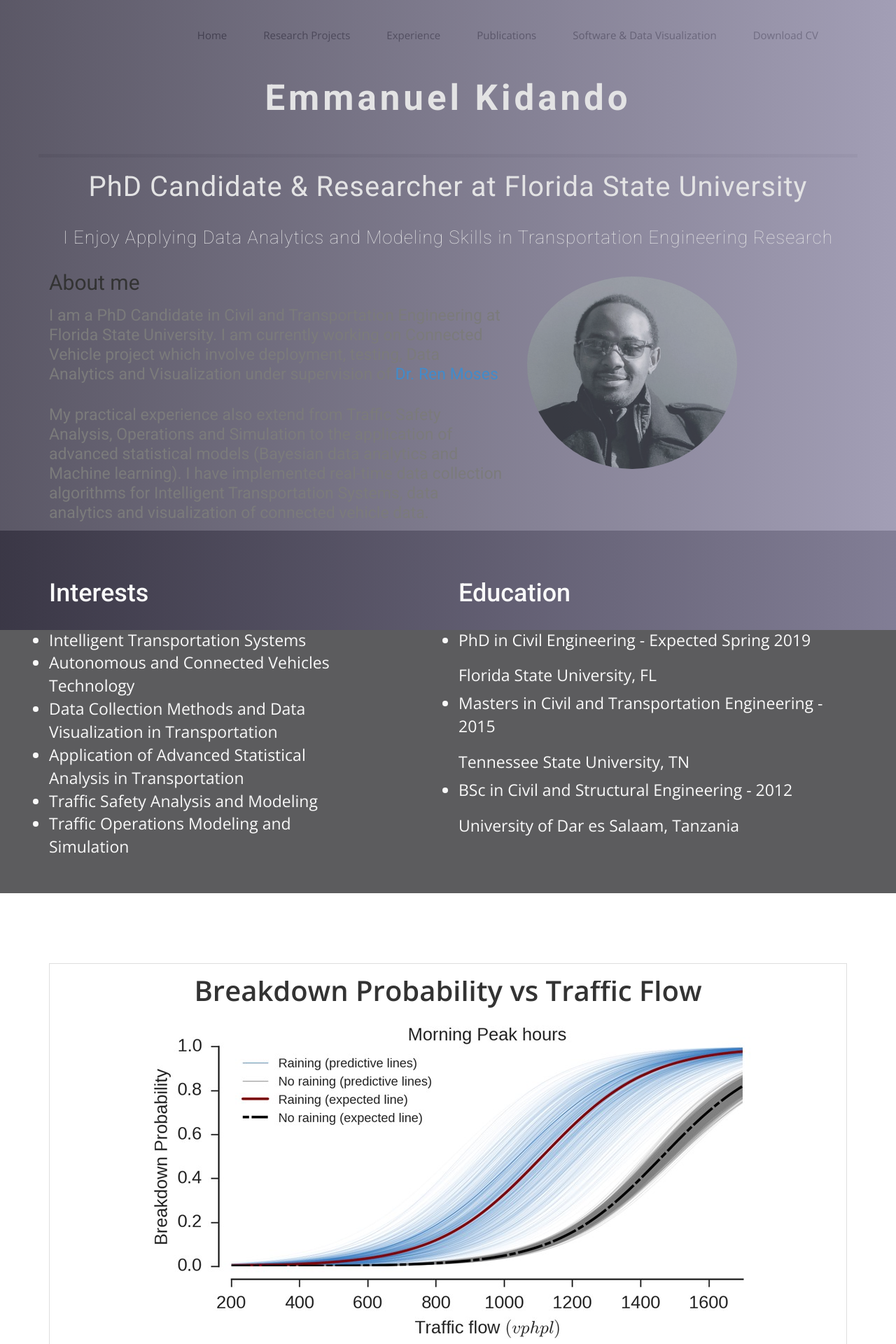
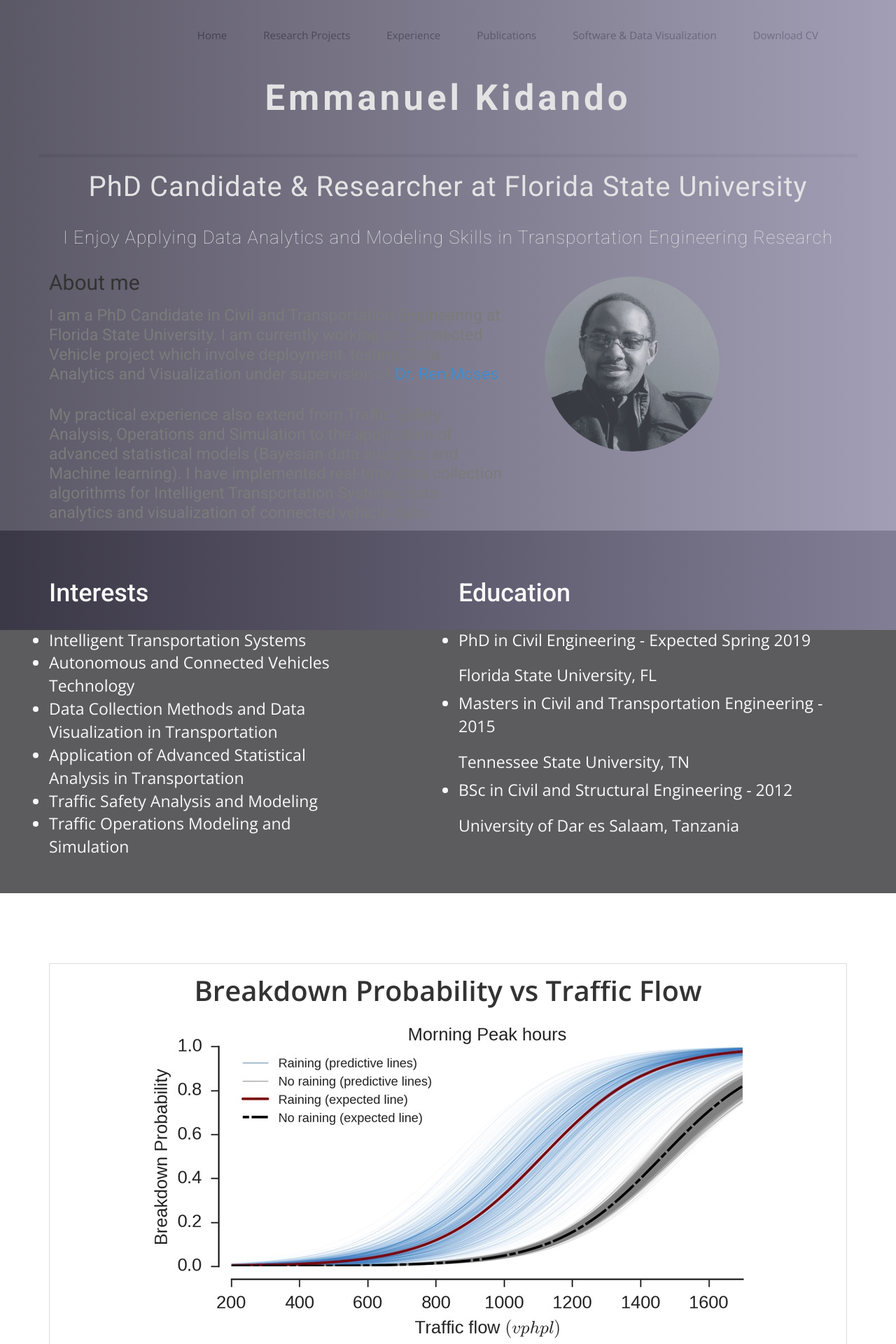
Before and after one commit to ekidando/Emma, a Jekyll site: the page built from index.html, in a window 1280 px wide. Shown: the top 1920 px of the page at 70% size. Built offline with Jekyll 4.4.1, drawn with Linux system fonts in a browser that asks for light colours; nearby versions of some CDN libraries; some web fonts are replaced.

Commit message:
Update index.html

```diff
--- a/index.html
+++ b/index.html
@@ -40,7 +40,7 @@ published: true
       </div><!-- .col-md-7 close -->
       <div class="col-md-5 col-sm-12">
         <div class="block">
-         <img class="centered-and-cropped" width="300" height="300" style="border-radius:50%; opacity: 0.7; padding-top: 25px" src="img/2-2.jpg" alt="Img">
+         <img class="centered-and-cropped" width="300" height="300" style="border-radius:50%; opacity: 0.7; padding: 25px" src="img/2-2.jpg" alt="Img">
         </div>
       </div><!-- .col-md-5 close -->
     </div>
```
